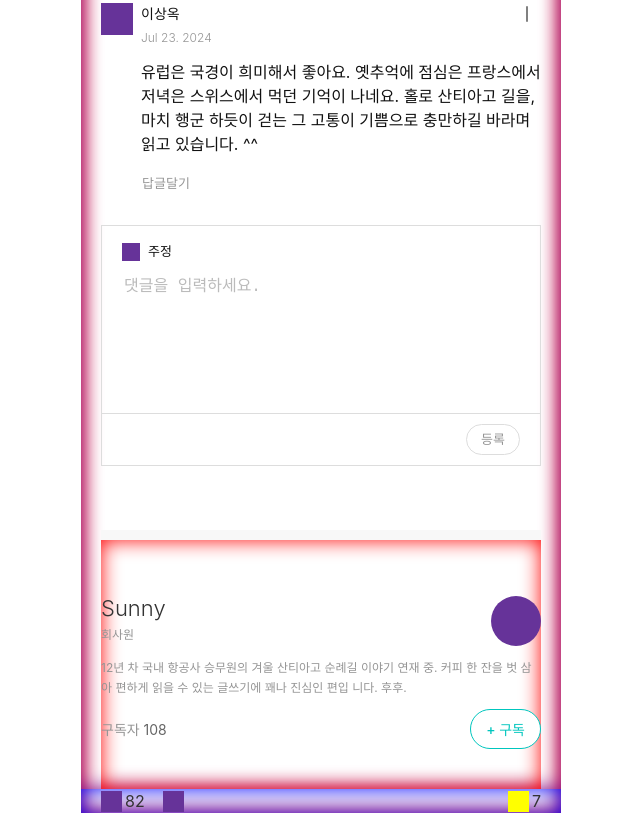
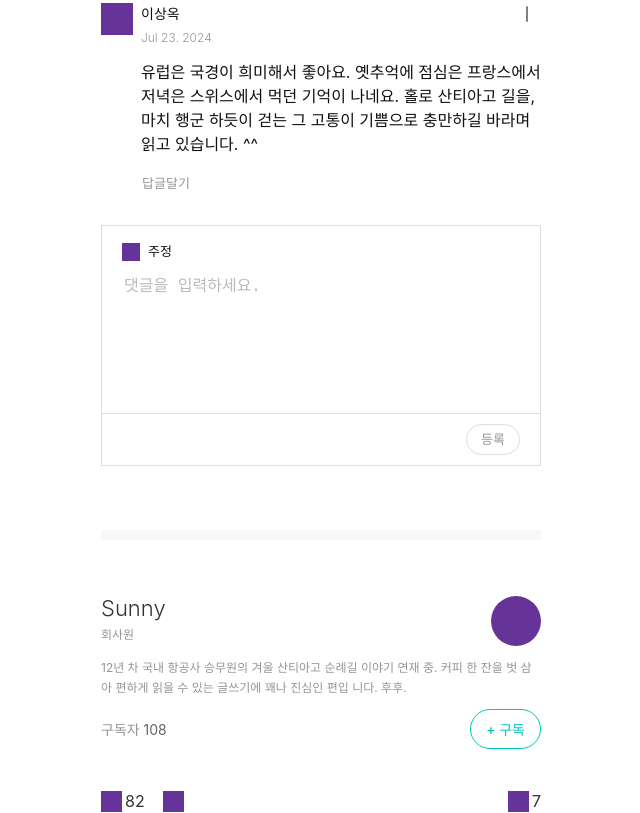
Before and after one commit to FRONTENDBOOTCAMP-11th/febc11-vanilla-hotsix, a website built with Vite: page src/pages/PostDetailPage/index.html in a window 1280 px wide. Shown: the part 1376-2189 px from the top of the page, without its empty margins (319-959 px from the left). Built offline with nearby package versions, Linux system fonts and the light colour scheme.

Commit message:
style: [상세 페이지] 레이아웃을 위한 box-shadow 삭제

```diff
--- a/src/pages/PostDetailPage/postDetailPage.css
+++ b/src/pages/PostDetailPage/postDetailPage.css
@@ -5,7 +5,6 @@
 
 /* Components */
 .wrapper {
-  box-shadow: inset 0 0 20px red;
   max-width: 480px;
   margin: auto;
 }
@@ -16,7 +15,6 @@
 }
 
 .header {
-  box-shadow: inset 0 0 20px yellow;
   padding: 80px 0 16px;
   border-bottom: 1px solid #eee;
 }
@@ -67,10 +65,6 @@
   font-size: 12px;
   color: #959595;
   opacity: 0.5;
-}
-
-.main {
-  box-shadow: inset 0 0 20px purple;
 }
 
 .main__article {
@@ -256,7 +250,6 @@
 .main__author-info {
   padding: 56px 0 40px;
   border-top: 10px solid #f8f8f8;
-  box-shadow: inset 0 0 20px red;
 }
 
 .author-info__header {
@@ -330,10 +323,6 @@
   color: white;
 }
 
-.footer {
-  box-shadow: inset 0 0 20px blue;
-}
-
 .footer__icons {
   display: flex;
   align-items: center;
@@ -362,7 +351,7 @@
 .icon-comment {
   width: 21px;
   height: 21px;
-  background-color: yellow;
+  background-color: rebeccapurple;
   margin-left: auto;
   margin-right: 3px;
 }
```
